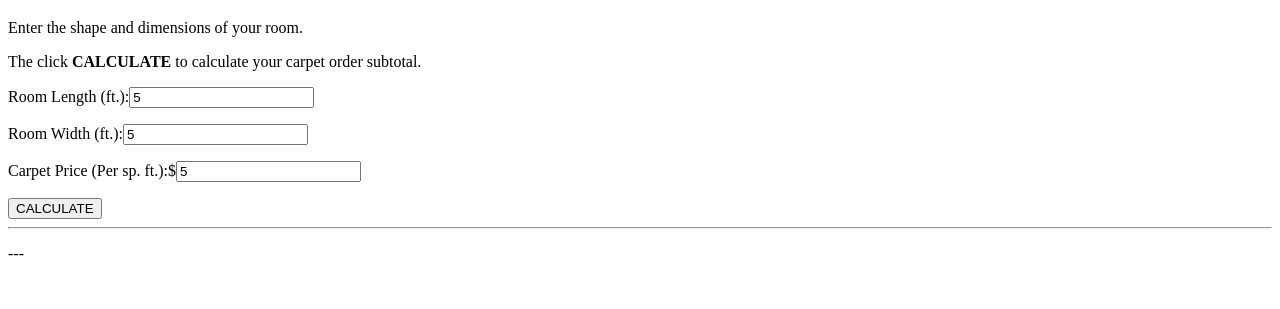
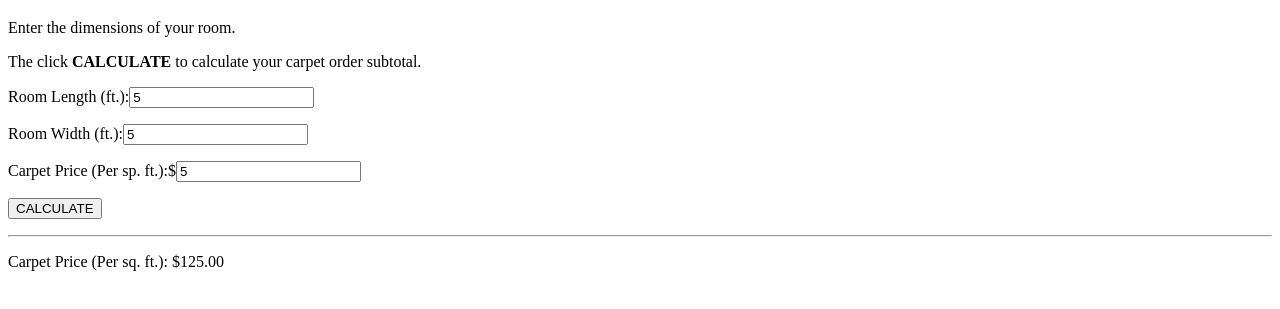
Before and after one commit to PhillipsJo860/carpet-calculator, a plain HTML site: page index.html in a window 1280 px wide. Both pictures are taken after typing "5", "5", "5" into the empty fields and a click on the button "CALCULATE". Shown: the part 61-370 px from the top of the page. Drawn offline with Linux system fonts and the light colour scheme.

Commit message:
Added JavaScript and made some changes to HTML

```diff
--- a/index.html
+++ b/index.html
@@ -9,14 +9,14 @@
     <div class="wrapper">
         <Header><h1>Big Mikes Carpet Calculator</h1></Header>
         <main>
-            <p>Enter the shape and dimensions of your room.</p>
+            <p>Enter the dimensions of your room.</p>
             <p>The click <strong>CALCULATE</strong> to calculate your carpet order subtotal.</p>
-            <p>Room Length (ft.):<input type="number"></p>
-            <p>Room Width (ft.):<input type="number"></p>
-            <p>Carpet Price (Per sp. ft.):$<input type="number"></p>
-            <button>CALCULATE</button>
+            <p>Room Length (ft.):<input id="length" type="number"></p>
+            <p>Room Width (ft.):<input id="width" type="number"></p>
+            <p>Carpet Price (Per sp. ft.):$<input id="price" type="number"></p>
+            <p><button id="btn">CALCULATE</button></p>
             <hr>
-            <p id="">---</p>
+            <p id="output">---</p>
         </main>
 
 
--- a/main.js
+++ b/main.js
@@ -0,0 +1,15 @@
+document.getElementById("btn").addEventListener("click", btnClicked);
+
+function btnClicked () {
+
+    //Input
+    let num1 = +document.getElementById("length").value;
+    let num2 = +document.getElementById("width").value;
+    let num3 = +document.getElementById("price").value;
+    //Process
+    let total = num1 * num2 * num3;
+
+    //Output
+    // const formattedPrice = `Total: $${price. toFixed(2)}`
+    document.getElementById("output").innerHTML = `Carpet Price (Per sq. ft.): $${total.toFixed(2)}`;
+}
```
